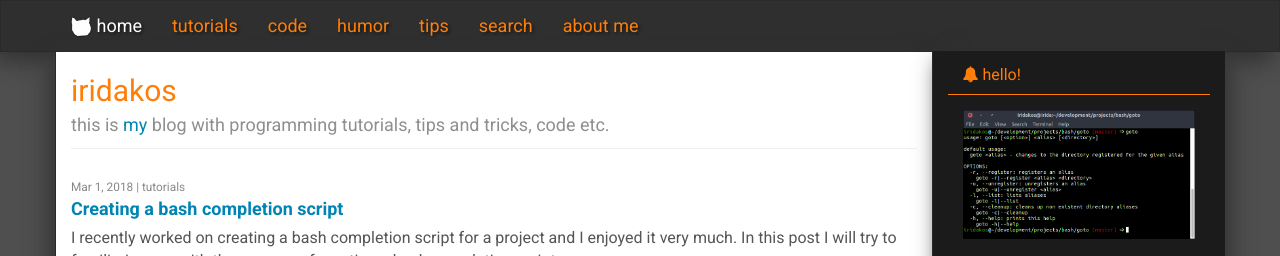
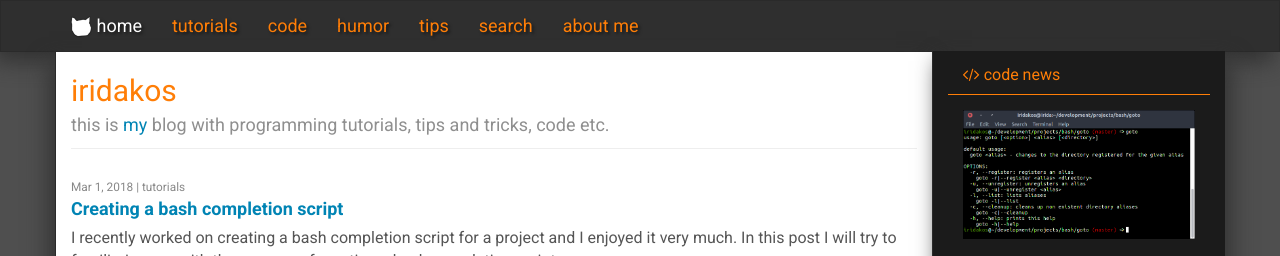
Before and after one commit to iridakos/iridakos.github.io, a Jekyll site: the page built from index.html, in a window 1280 px wide. Shown: the top 256 px of the page. Built offline with Jekyll 4.4.1, drawn with Linux system fonts in a browser that asks for light colours; nearby versions of some CDN libraries; the list of posts is cut into pages by our own code; comment, search, counter and statistics services are not loaded.

Commit message:
Update news.html

```diff
--- a/_includes/news.html
+++ b/_includes/news.html
@@ -1,6 +1,6 @@
 <div class="news-panel">
     <div class="panel-heading">
-        <h3 class="panel-title"><i class="fa fa-bell" aria-hidden="true"></i> hello!</h3>
+        <h3 class="panel-title"><i class="fa fa-code" aria-hidden="true"></i> code news</h3>
     </div>
 
     <div class="panel-body">
```
